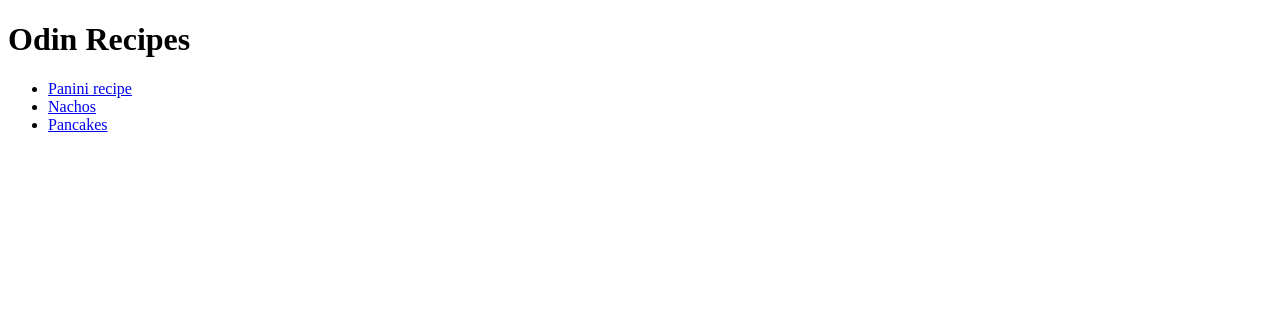
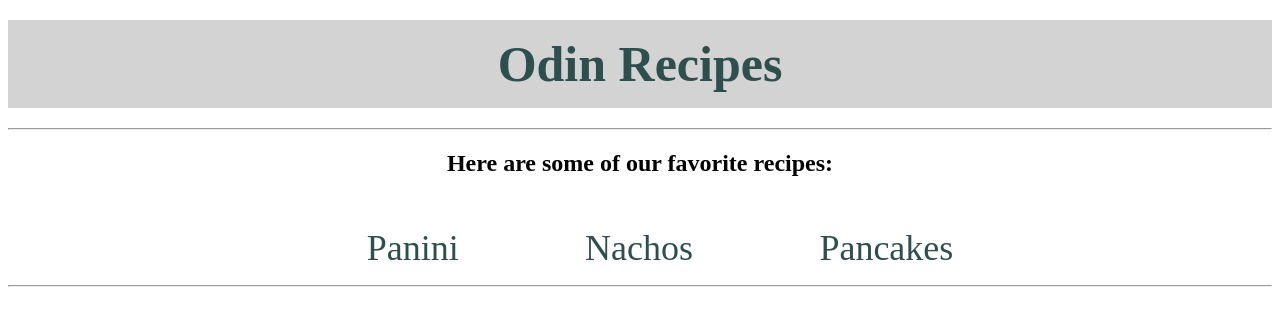
Before and after one commit to CarL93/odin-recipes, a plain HTML site: page index.html in a window 1280 px wide. Drawn offline with Linux system fonts and the light colour scheme.

Commit message:
Modified the index page and created a stylesheet

```diff
--- /dev/null
+++ b/css/style.css
@@ -0,0 +1,31 @@
+h1 {
+    font-size: 50px;
+    background-color: lightgrey;
+    color: darkslategray;
+    margin-top: 20px;
+    margin-bottom: 20px;
+    padding-top: 15px;
+}
+
+h1,
+h2 {
+    text-align: center;
+    padding-bottom: 15px;
+}
+
+.container ul {
+    text-align: center;
+    padding-top: 15px;
+}
+
+.container ul li {
+    font-size: 36px;
+    list-style: none;
+    display: inline;
+    padding-inline: 5%;
+}
+
+.container ul li a{
+    color: darkslategray;
+    text-decoration: none;
+}
--- a/index.html
+++ b/index.html
@@ -2,15 +2,21 @@
 <html lang="en">
     <head>
         <meta charset="utf-8">
+        <link rel="stylesheet" href="./css/style.css" />
         <title>Odin Recipes</title>
     </head>
 
     <body>
         <h1>Odin Recipes</h1>
-        <ul>
-            <li><a href="./recipes/panini.html">Panini recipe</a></li>
-            <li><a href="./recipes/nachos.html">Nachos</a></li>
-            <li><a href="./recipes/pancakes.html">Pancakes</a></li>
-        </ul>
+        <hr />
+        <h2>Here are some of our favorite recipes:</h2>
+        <div class="container">
+            <ul>
+                <li><a href="./recipes/panini.html">Panini</a></li>
+                <li><a href="./recipes/nachos.html">Nachos</a></li>
+                <li><a href="./recipes/pancakes.html">Pancakes</a></li>
+            </ul>
+        </div>
+        <hr />
     </body>
 </html>
```
